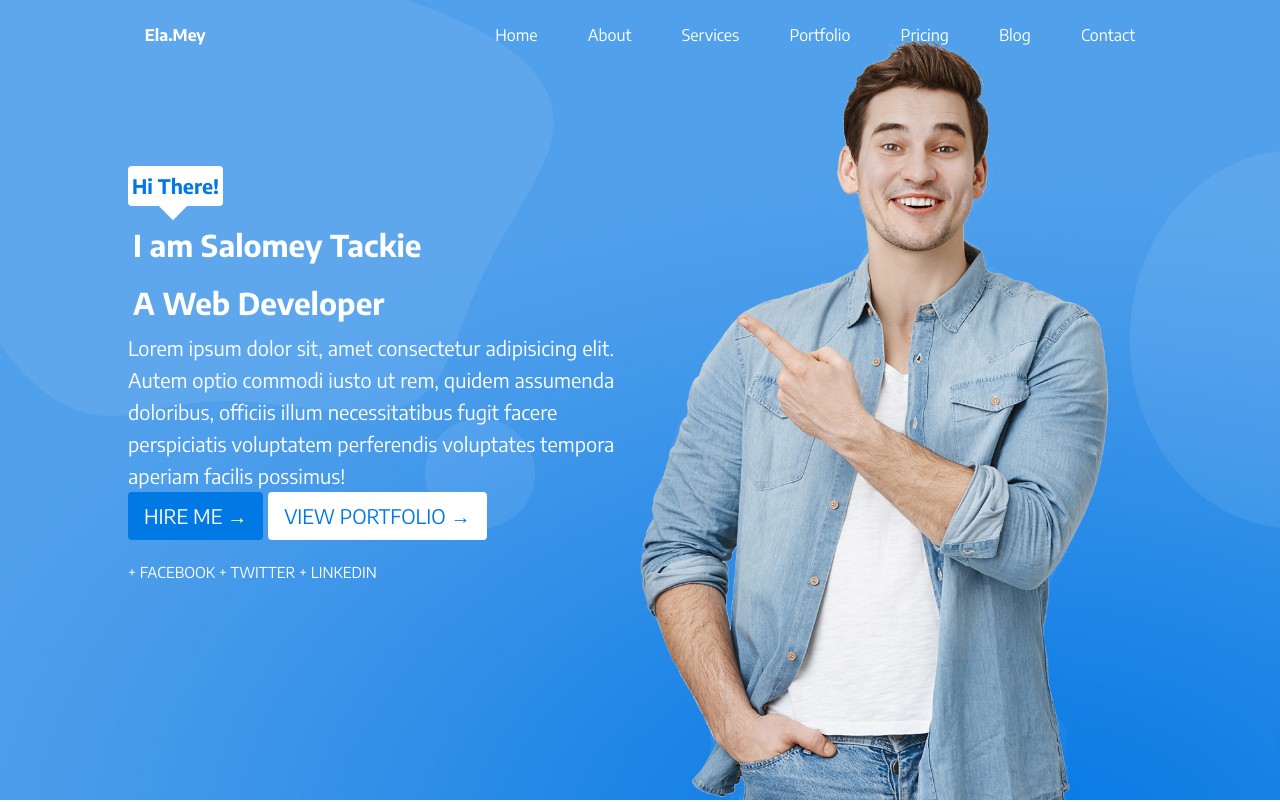
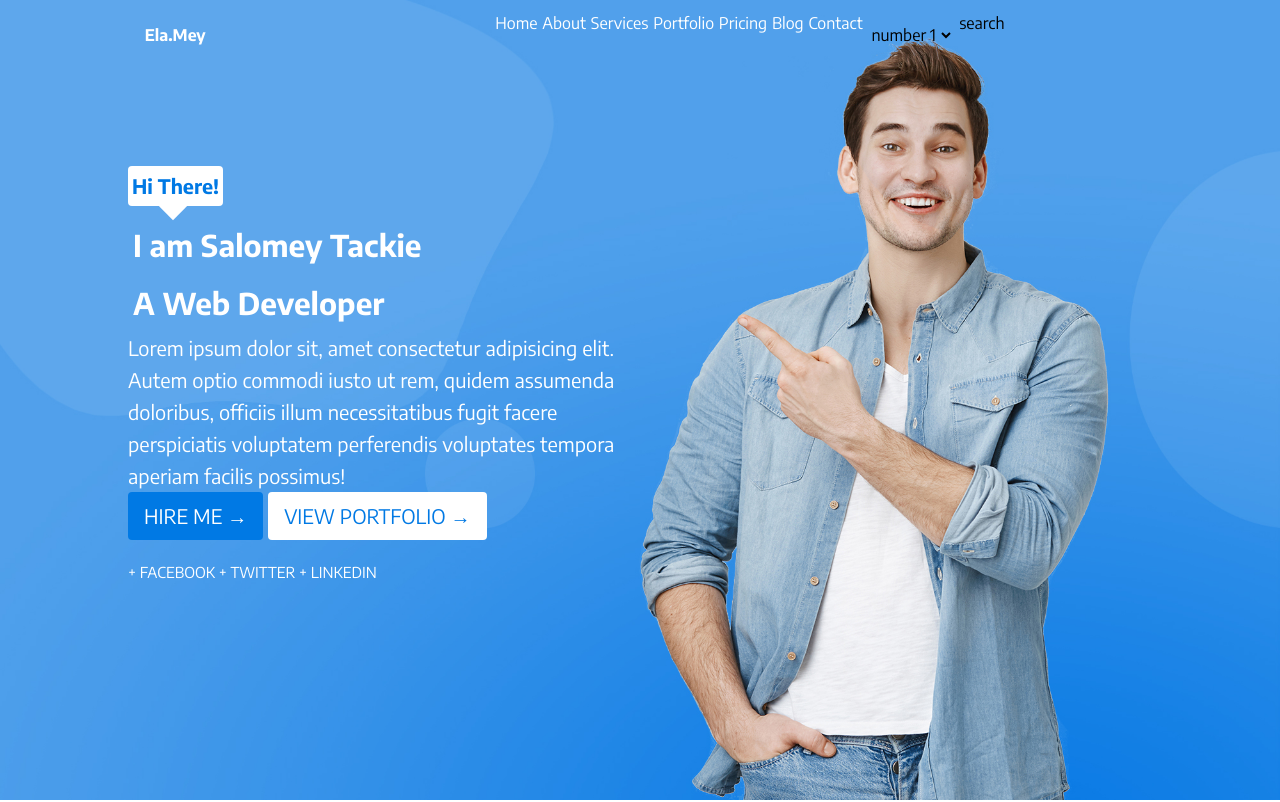
Before and after one commit to Sally1485/portfolio, a plain HTML site: page index.html in a window 1280 px wide. Shown: the top 802 px of the page. Drawn offline with nearby package versions, Linux system fonts and the light colour scheme.

Commit message:
modification in the nav

```diff
--- a/index.html
+++ b/index.html
@@ -40,6 +40,14 @@
                 <a href="#" class="text-white">
                     <span>Contact</span>
                 </a>
+                <select name="quest" id="quest">
+                    <option value="1">number 1</option>
+                    <option value="2">number 2</option>
+                </select>
+                <div>
+                    <h3>search</h3>
+             <input type="search" name="type" id="type">
+             </div>
             </div>
         </nav>
 
--- a/styles/index.css
+++ b/styles/index.css
@@ -92,6 +92,7 @@ nav {
     top: 30px;
     transform: rotate(45deg);
     z-index: -1;
+
 }
 
 .hero-p {
@@ -102,13 +103,14 @@ nav {
 .hero-btn{
     padding: 0.5rem 1rem;
     border-radius: 4px;
+}
 
 
-}
 
 .btna{
     background-color: #0079e4;
 }
+
 
 .btnb{
     background-color: white;
```
